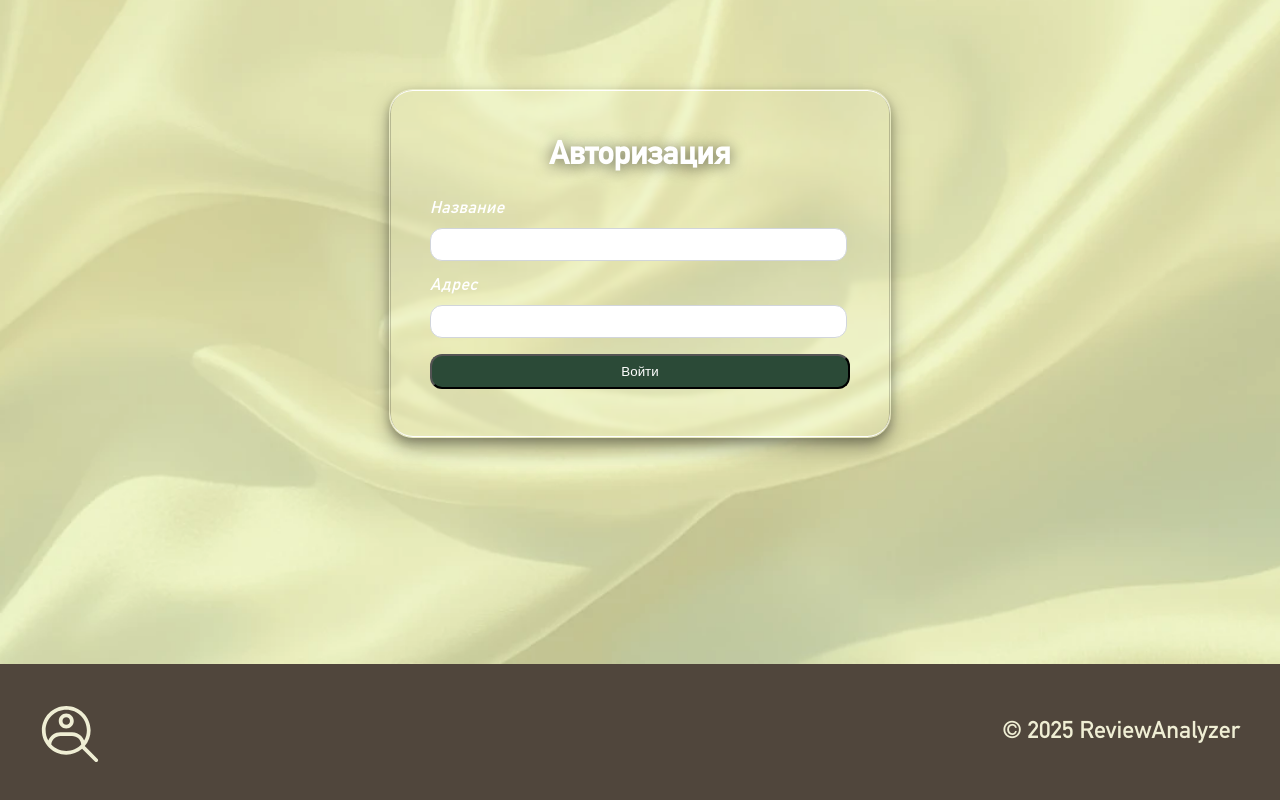
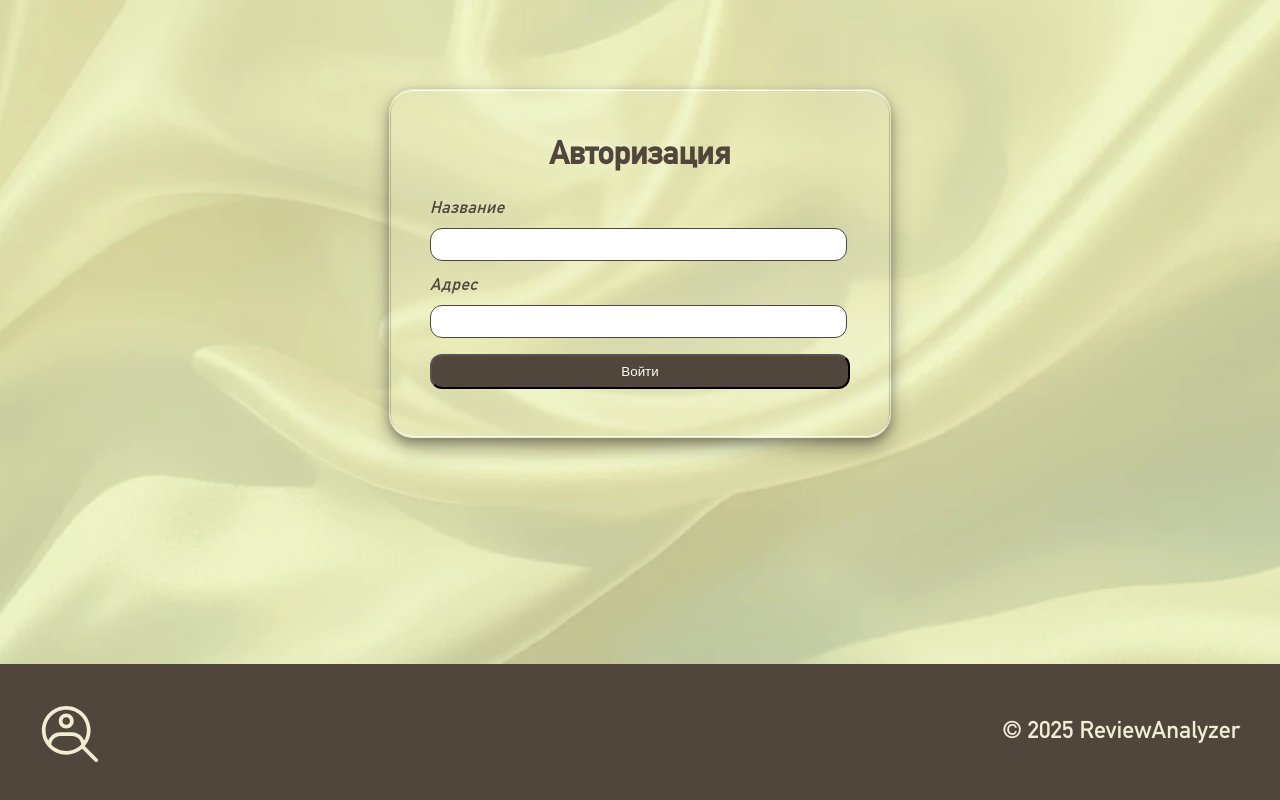
Before and after one commit to HasanovTimur9/review-analysis, a React (Vite) app in the folder frontend/frontend-review-analysis/: page / in a window 1280 px wide. Shown: the part 4390-5190 px from the top of the page. Built offline with nearby package versions, Linux system fonts and the light colour scheme.

Commit message:
цвет шрифта, без теней

```diff
--- a/frontend/frontend-review-analysis/src/styles/LoginPage.css
+++ b/frontend/frontend-review-analysis/src/styles/LoginPage.css
@@ -6,8 +6,7 @@ h1 {
     text-align: center;
     margin: 0 0 2rem 0;
     letter-spacing: 0;
-    text-shadow: 0 2px 15px rgba(0, 0, 0, 0.6);
-    color: rgb(255, 255, 255);
+    color: var(--color-brown);
 }
 
 /* Все подписи к полям */
@@ -19,7 +18,7 @@ label {
     font-size: 1.05rem;
     margin-bottom: 0.55rem;
     letter-spacing: 0.5px;
-    color: rgb(255, 255, 255);
+    color: var(--color-brown);
 }
 
 .login-container {
@@ -104,7 +103,7 @@ label {
 .login-input {
     width: 95%;
     padding: 0.5rem;
-    border: 1px solid #d1d5db;
+    border: 1px solid var(--color-brown);
     border-radius: 0.75rem;
     margin-bottom: 1rem;
 }
@@ -118,8 +117,8 @@ label {
 
 .login-button {
     width: 100%;
-    background-color: #2b4a37;
-    color: white;
+    background-color: var(--color-brown);
+    color: var(--color-white);
     padding: 0.5rem;
     border-radius: 0.75rem;
     font-weight: 500;
```
